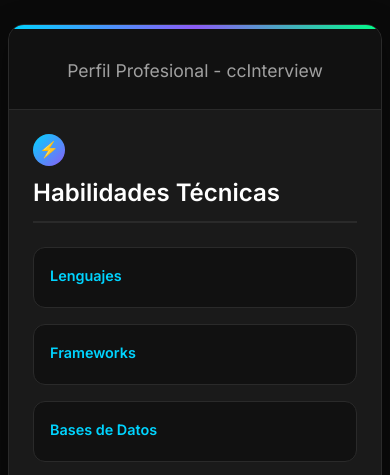
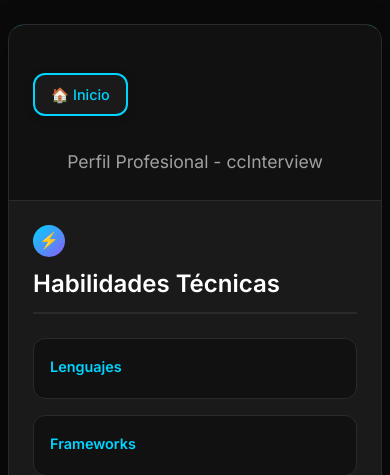
Before and after one commit to mrcolina03/CCInterview, a FastAPI app: template src/simulador_entrevistas/templates/index.html in a window 390 px wide. Shown: the top 475 px of the page. Run offline with FastAPI, Linux system fonts and the light colour scheme; the template is opened without the code that fills it, so the values that code supplies are empty.

Commit message:
Update index.html

```diff
--- a/src/simulador_entrevistas/templates/cv/index.html
+++ b/src/simulador_entrevistas/templates/cv/index.html
@@ -39,6 +39,37 @@
             text-align: center;
             background: var(--bg-secondary);
             border-bottom: 1px solid var(--border-color);
+            position: relative;
+        }
+
+        .home-button-top {
+            position: absolute;
+            top: var(--space-lg);
+            left: var(--space-lg);
+            background: var(--bg-card);
+            color: var(--accent-blue);
+            border: 2px solid var(--accent-blue);
+            border-radius: var(--radius);
+            padding: var(--space-sm) var(--space-md);
+            text-decoration: none;
+            font-weight: 500;
+            font-size: 0.9rem;
+            transition: all var(--transition);
+            display: flex;
+            align-items: center;
+            gap: var(--space-xs);
+            box-shadow: var(--shadow-sm);
+        }
+
+        .home-button-top:hover {
+            background: var(--accent-blue);
+            color: white;
+            transform: translateY(-2px);
+            box-shadow: var(--shadow);
+        }
+
+        .home-button-top:active {
+            transform: translateY(0);
         }
 
         .cv-name {
@@ -269,6 +300,19 @@
                 padding: var(--space-lg);
             }
 
+            .cv-header {
+                padding-top: var(--space-2xl);
+                display: flex;
+                flex-direction: column;
+                align-items: center;
+            }
+
+            .home-button-top {
+                position: static;
+                margin-bottom: var(--space-lg);
+                align-self: flex-start;
+            }
+
             .cv-name {
                 font-size: 2rem;
             }
@@ -331,6 +375,10 @@
         <div class="cv-profile-card">
             <!-- Header del CV -->
             <div class="cv-header">
+                <a href="/" class="home-button-top">
+                    <span>🏠</span>
+                    <span>Inicio</span>
+                </a>
                 <h1 class="cv-name">{{ cv.nombre }}</h1>
                 <p class="cv-subtitle">Perfil Profesional - ccInterview</p>
             </div>
```
